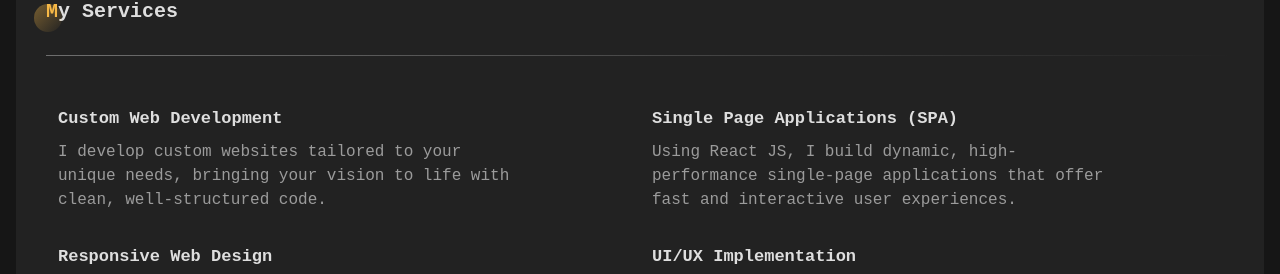
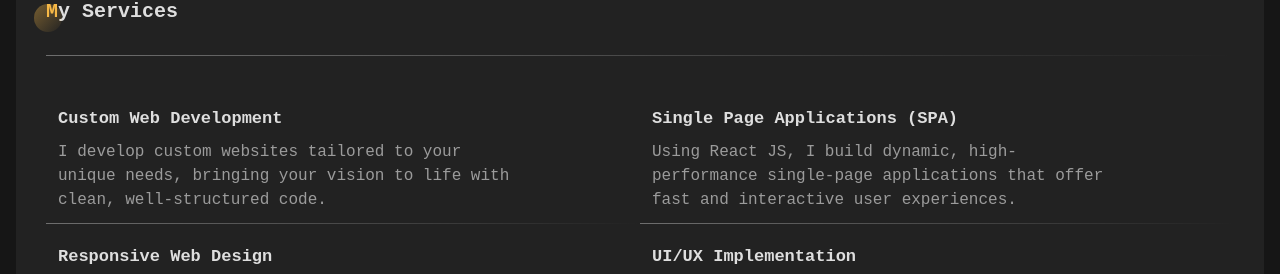
Before and after one commit to aehamdy/my-portfolio, a React (Vite) app: page / in a window 1280 px wide. Shown: the part 1126-1400 px from the top of the page. Built offline with nearby package versions, Linux system fonts and the light colour scheme; a web font is replaced by a local one.

Commit message:
style: Add/Hide styled bottom border depending on screen size dynamically

```diff
--- a/src/components/MyServices.jsx
+++ b/src/components/MyServices.jsx
@@ -14,6 +14,13 @@ function MyServices() {
             <p className="md:w-4/5 text-[16px] text-medium-gray dark:text-white-55">
               {service.content}
             </p>
+            {i != myServices.length - 1 && (
+              <span
+                className={`${
+                  i === 2 ? "md:hidden" : ""
+                } absolute bottom-0 start-0 w-full h-[1px] bg-custom-gradient-to-r`}
+              ></span>
+            )}
           </article>
         ))}
       </div>
```
